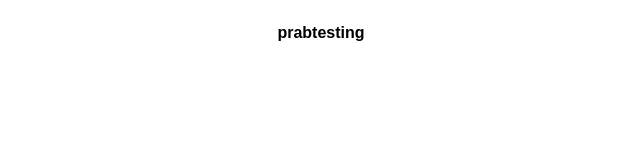
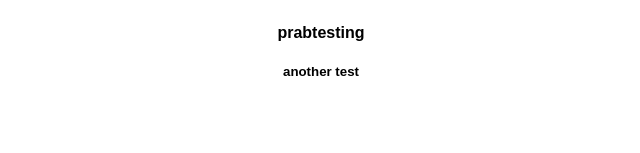
Before and after one commit to hamima27/The-Flat-Finder, a React (Create React App) app: page / in a window 1280 px wide. Shown: the part 147-300 px from the top of the page, without its empty margins (319-959 px from the left). Built offline with nearby package versions, Linux system fonts and the light colour scheme.

Commit message:
initial commit

```diff
--- a/src/App.js
+++ b/src/App.js
@@ -7,6 +7,7 @@ export default function App() {
       <h2>Isha testing!</h2>
       <h3>hello!!!!</h3>
       <h4>prabtesting</h4>
+      <h5>another test</h5>
     </div>
   );
 }
```
